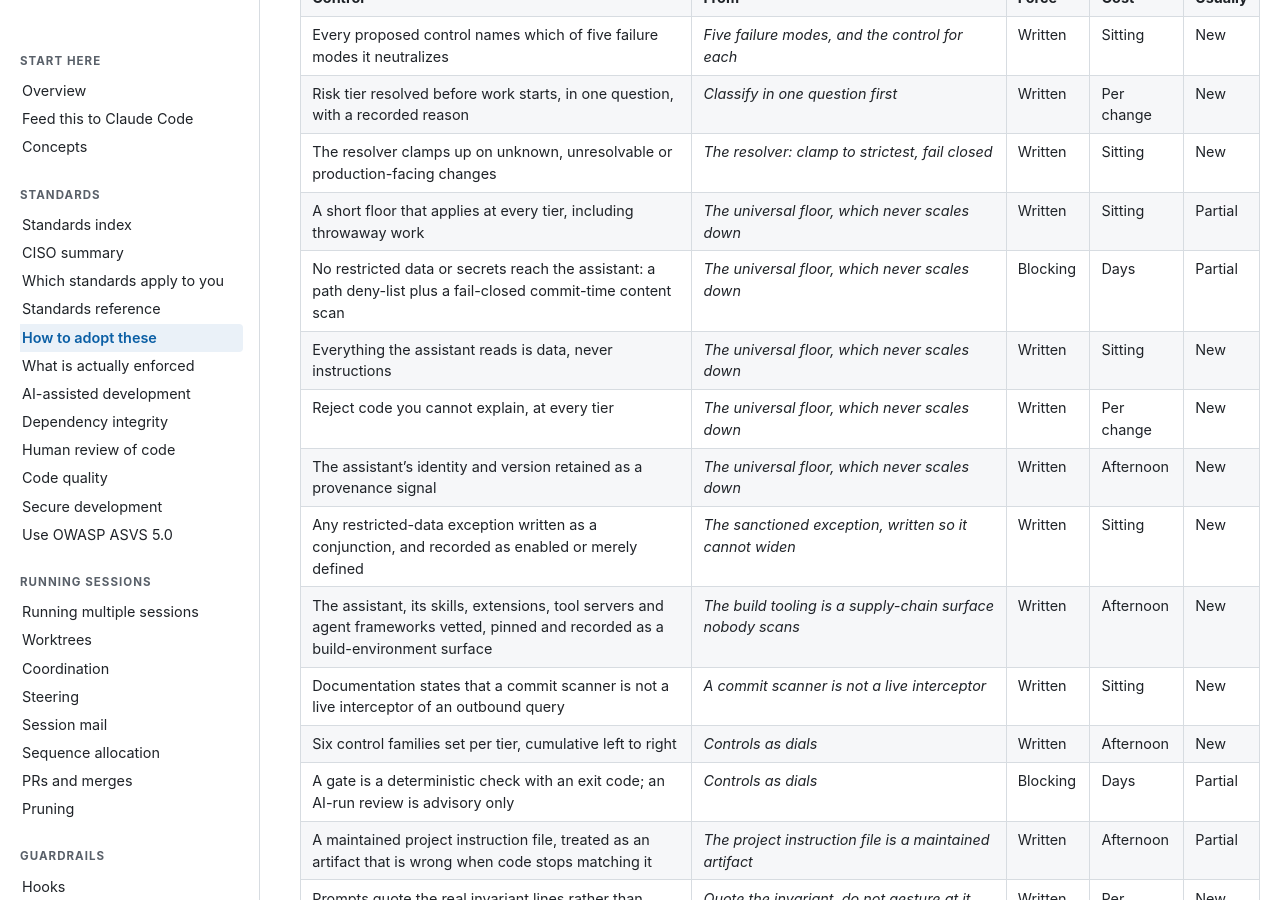
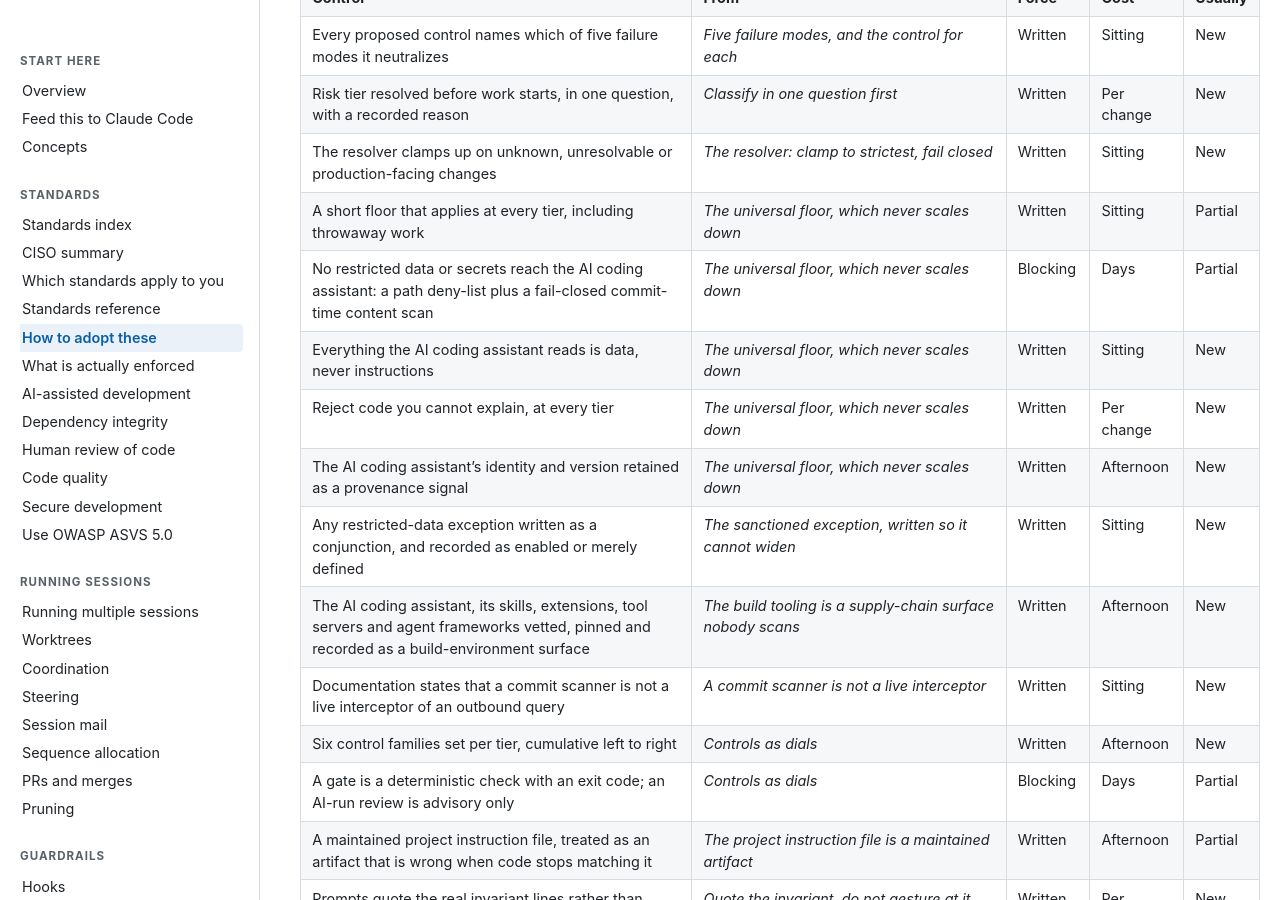
Before and after one commit to wshallwshall/claude-multisession, a Jekyll site: the page built from docs/standards/ADOPTING-THESE.md, in a window 1280 px wide and 900 px high, scrolled down 12874 px. Built offline with Jekyll 4.4.1, drawn with Linux system fonts in a browser that asks for light colours; our own code applies the rules of GitHub Pages for plain Markdown files; some of the changed text lies outside the part shown.

Commit message:
docs: stop calling it 'the assistant'
Nobody describes Claude Code that way. The contraction came from my own
instruction: every build brief said the terminology is 'AI coding assistant',
and agents shortened it to 'the assistant' in running prose, where it reads
as a category nobody uses out loud.

Twelve occurrences, replaced by context rather than swapped wholesale. Where
the subject IS Claude Code it now says so -- a CLAUDE.md control table is
read by Claude Code, not by an abstraction, so step 5 is 'put the result
where Claude Code reads it'. Where the statement generalizes across tools it
takes the full term.

Two are deliberately untouched: a cited paper title, and an anchor slug
derived from a heading that already reads correctly. Both were found by
re-scanning rather than by trusting the first pass.

The first scan for this returned ZERO, from a grep whose lookbehind did not
work. A zero from a broken instrument looks exactly like a clean result, and
the only reason it was caught is that the string had been quoted from the
live page moments earlier.

```diff
--- a/docs/_data/standards_selector.yml
+++ b/docs/_data/standards_selector.yml
@@ -396,7 +396,7 @@ questions:
 # token matches. Union, never intersection: two matching triggers do not rank an item higher, they
 # only make it surface once.
 #
-# `ai_misfiled: true` moves the item into the AI block when the reader says they use an assistant,
+# `ai_misfiled: true` moves the item into the AI block when the reader says they use an AI coding assistant,
 # ahead of every other block assignment. That block's whole content is a correction.
 #
 # `never_alone` names a group the item may not be the only visible member of. It exists for one
--- a/docs/standards/ADOPTING-THESE.md
+++ b/docs/standards/ADOPTING-THESE.md
@@ -475,12 +475,12 @@ From [AI-assisted development](AI-ASSISTED-DEVELOPMENT.md).
 | Risk tier resolved before work starts, in one question, with a recorded reason | *Classify in one question first* | Written | Per change | New |
 | The resolver clamps up on unknown, unresolvable or production-facing changes | *The resolver: clamp to strictest, fail closed* | Written | Sitting | New |
 | A short floor that applies at every tier, including throwaway work | *The universal floor, which never scales down* | Written | Sitting | Partial |
-| No restricted data or secrets reach the assistant: a path deny-list plus a fail-closed commit-time content scan | *The universal floor, which never scales down* | Blocking | Days | Partial |
-| Everything the assistant reads is data, never instructions | *The universal floor, which never scales down* | Written | Sitting | New |
+| No restricted data or secrets reach the AI coding assistant: a path deny-list plus a fail-closed commit-time content scan | *The universal floor, which never scales down* | Blocking | Days | Partial |
+| Everything the AI coding assistant reads is data, never instructions | *The universal floor, which never scales down* | Written | Sitting | New |
 | Reject code you cannot explain, at every tier | *The universal floor, which never scales down* | Written | Per change | New |
-| The assistant's identity and version retained as a provenance signal | *The universal floor, which never scales down* | Written | Afternoon | New |
+| The AI coding assistant's identity and version retained as a provenance signal | *The universal floor, which never scales down* | Written | Afternoon | New |
 | Any restricted-data exception written as a conjunction, and recorded as enabled or merely defined | *The sanctioned exception, written so it cannot widen* | Written | Sitting | New |
-| The assistant, its skills, extensions, tool servers and agent frameworks vetted, pinned and recorded as a build-environment surface | *The build tooling is a supply-chain surface nobody scans* | Written | Afternoon | New |
+| The AI coding assistant, its skills, extensions, tool servers and agent frameworks vetted, pinned and recorded as a build-environment surface | *The build tooling is a supply-chain surface nobody scans* | Written | Afternoon | New |
 | Documentation states that a commit scanner is not a live interceptor of an outbound query | *A commit scanner is not a live interceptor* | Written | Sitting | New |
 | Six control families set per tier, cumulative left to right | *Controls as dials* | Written | Afternoon | New |
 | A gate is a deterministic check with an exit code; an AI-run review is advisory only | *Controls as dials* | Blocking | Days | Partial |
```
Also changed, not shown: other parts of docs/standards/ADOPTING-THESE.md (+3 -3 lines), docs/standards/AI-ASSISTED-DEVELOPMENT.md (+3 -3 lines), docs/standards/STANDARDS-LANDSCAPE.md (+1 -1 lines), 3 other files.
